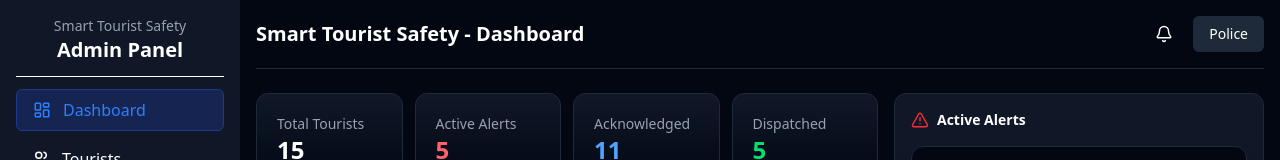
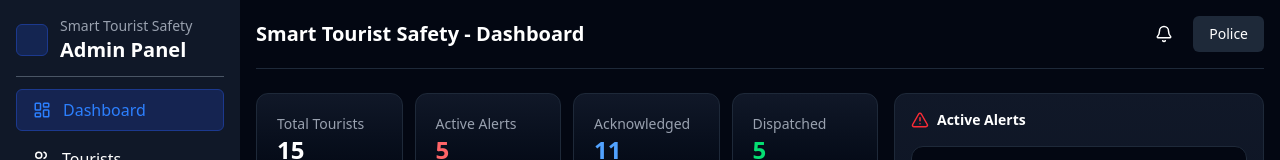
Before and after one commit to Sumitku2938k/Practice-React, a React (Vite) app: page / in a window 1280 px wide. Shown: the top 160 px of the page. Built offline with nearby package versions, Linux system fonts and the light colour scheme.

Commit message:
Add logo placeholder to AppLayout component for improved branding

```diff
--- a/src/components/layout/AppLayout.jsx
+++ b/src/components/layout/AppLayout.jsx
@@ -6,10 +6,16 @@ const AppLayout = () => {
     return (
         <div className="min-h-screen grid grid-cols-[240px_1fr]">
             <aside className="bg-gray-900 text-white p-4 h-screen sticky top-0 flex flex-col overflow-y-auto">
-                <div className="flex items-center flex-col border-b pb-3">
-                    <h2 className="text-sm text-gray-400">Smart Tourist Safety</h2>
-                    <h1 className="text-xl font-bold">Admin Panel</h1>
+                <div className="flex items-center gap-3 border-b border-gray-600 pb-3">
+                    <div className="p-2 bg-blue-900/40 border border-blue-900 rounded-md w-8 h-8 flex items-center justify-center">
+                        {/* icon ya logo yahan */}
+                    </div>
+                    <div className="flex flex-col leading-tight">
+                        <h2 className="text-sm text-gray-400">Smart Tourist Safety</h2>
+                        <h1 className="text-xl font-bold">Admin Panel</h1>
+                    </div>
                 </div>
+
                 <nav className="space-y-2 mt-3">
                     <NavLink to="/" className={({ isActive }) => `flex items-center gap-3 px-4 py-2 rounded-md transition ${isActive ? "bg-blue-900/40 text-blue-500  border border-blue-900" : "hover:bg-green-900/50"}`}>
                         <LayoutDashboard size={18} />
```
